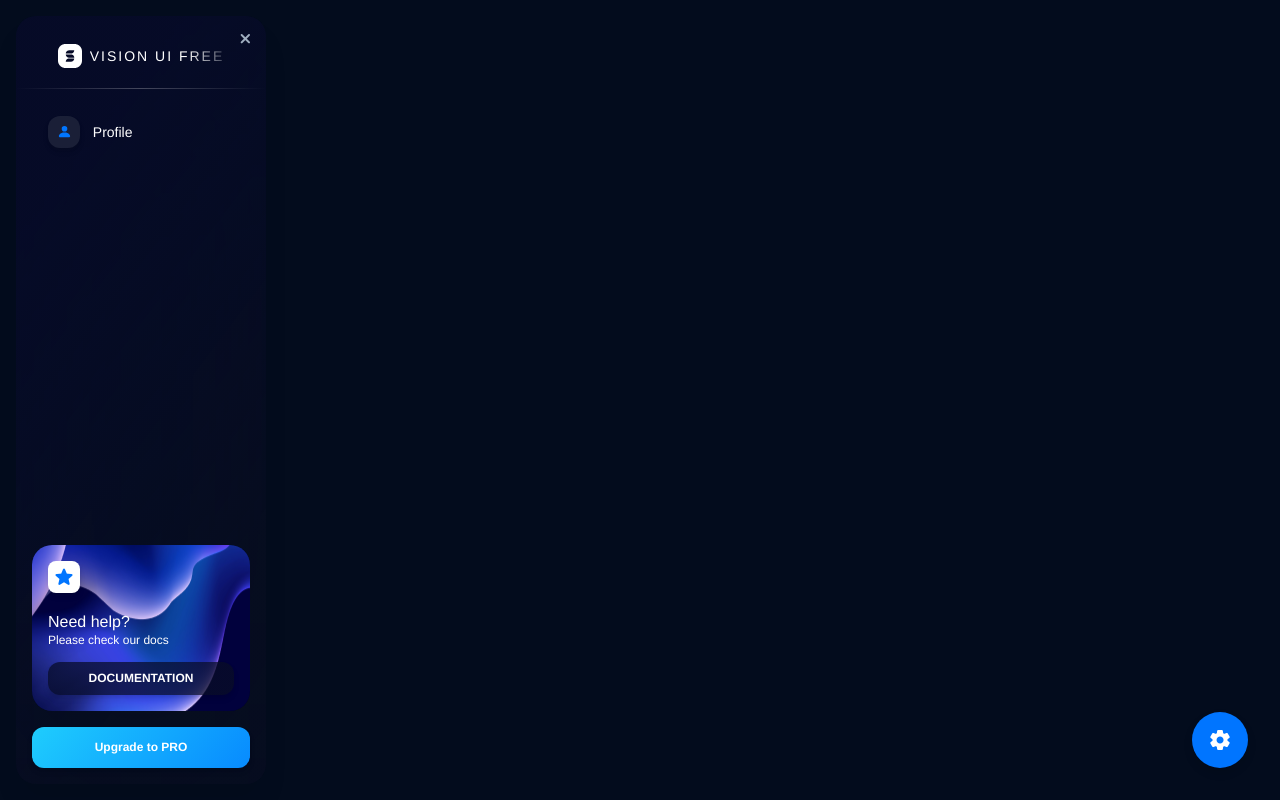
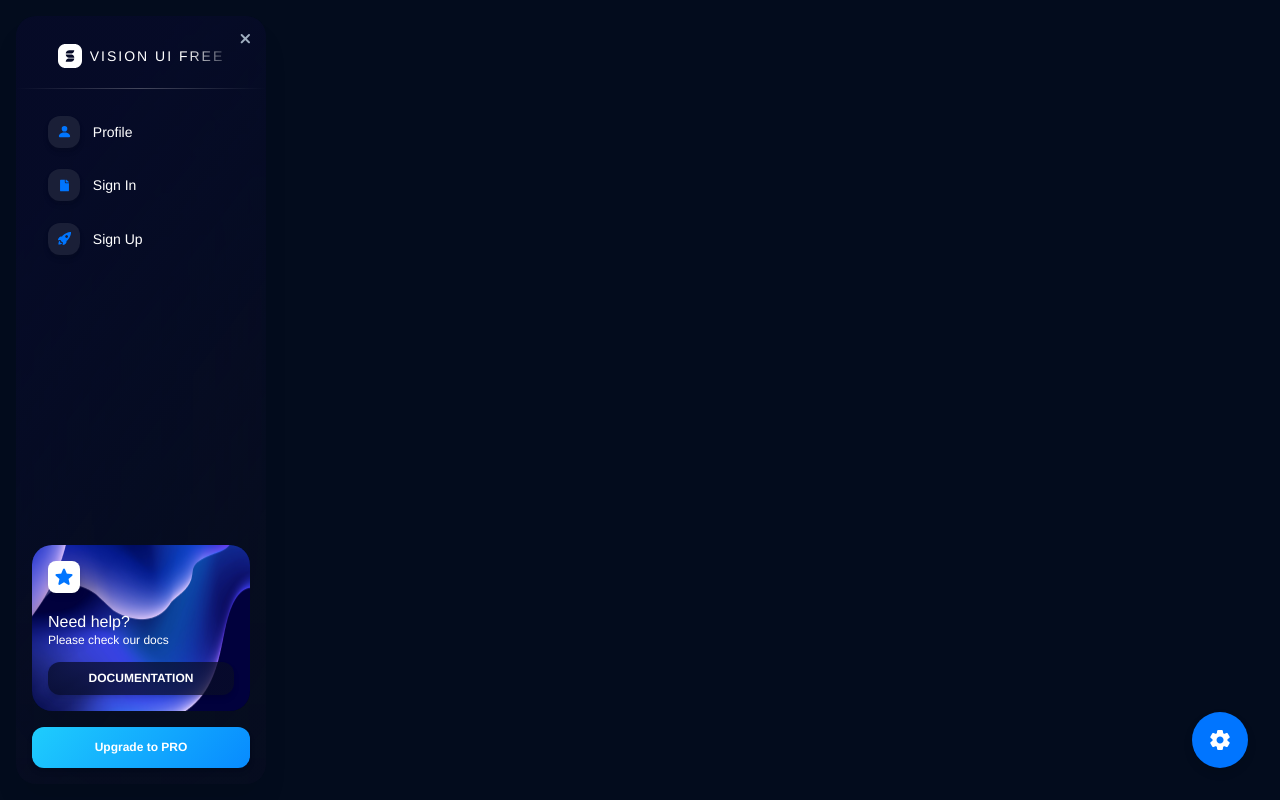
Before and after one commit to chulanpro5/hcmuwus_personalized_learning, a React (Create React App) app: page /dashboard in a window 1280 px wide. Built offline with nearby package versions, Linux system fonts and the light colour scheme; a small style sheet from the web is missing.

Commit message:
add: google oauth integration

```diff
--- a/package.json
+++ b/package.json
@@ -32,6 +32,7 @@
 		"apexcharts": "^3.30.0",
 		"chroma-js": "2.1.2",
 		"eslint": "^7.11.0",
+		"jwt-decode": "^3.1.2",
 		"prop-types": "15.7.2",
 		"react": "17.0.2",
 		"react-apexcharts": "^1.4.0",
@@ -49,8 +50,8 @@
 		"web-vitals": "1.0.1"
 	},
 	"scripts": {
-		"start": "react-scripts start",
-		"build": "react-scripts build",
+		"start": "react-scripts --openssl-legacy-provider start",
+		"build": "react-scripts --openssl-legacy-provider build",
 		"test": "react-scripts test",
 		"eject": "react-scripts eject",
 		"install:clean": "rm -rf node_modules/ && rm -rf package-lock.json && npm install && npm start"
--- a/public/index.html
+++ b/public/index.html
@@ -41,6 +41,7 @@
       href="https://fonts.googleapis.com/css?family=Material+Icons|Material+Icons+Outlined|Material+Icons+Two+Tone|Material+Icons+Round|Material+Icons+Sharp"
       rel="stylesheet"
     />
+    <script src="https://accounts.google.com/gsi/client" async defer></script>
   </head>
 
   <body>
--- a/src/layouts/authentication/sign-up/index.js
+++ b/src/layouts/authentication/sign-up/index.js
@@ -16,7 +16,7 @@
 
 */
 
-import { useState } from "react";
+import { useEffect, useState } from "react";
 
 // react-router-dom components
 import { Link } from "react-router-dom";
@@ -49,10 +49,36 @@ import CoverLayout from "layouts/authentication/components/CoverLayout";
 // Images
 import bgSignIn from "assets/images/signUpImage.png";
 
+import jwt_decode from "jwt-decode"
+
 function SignIn() {
+  const [user, setUser] = useState({});
   const [rememberMe, setRememberMe] = useState(true);
 
   const handleSetRememberMe = () => setRememberMe(!rememberMe);
+
+  const handleCallbackResponse = (res) => {
+    console.log("Encoded JWT ID Token: " + res.credential);
+    var userObject = jwt_decode(res.credential)
+    setUser(userObject)
+    console.log(userObject)
+    document.getElementById("signinDiv").hidden = true
+  }
+  const handleSignOut = () => {
+    setUser({});
+    document.getElementById("signinDiv").hidden = false;
+  }
+  useEffect(() => {
+    google.accounts.id.initialize({
+      client_id: "366197597969-qh86apab0humd4326ooo4pok0aeifrkh.apps.googleusercontent.com",
+      callback: handleCallbackResponse
+    })
+
+    google.accounts.id.renderButton(
+      document.getElementById("signinDiv"),
+      { theme: "outline", size: "large"}
+    )
+  }, [])
 
   return (
     <CoverLayout
@@ -85,7 +111,7 @@ function SignIn() {
           >
             Register with
           </VuiTypography>
-          <Stack mb="25px" justifyContent="center" alignItems="center" direction="row" spacing={2}>
+          {/* <Stack mb="25px" justifyContent="center" alignItems="center" direction="row" spacing={2}>
             <GradientBorder borderRadius="xl">
               <a href="#">
                 <IconButton
@@ -170,8 +196,8 @@ function SignIn() {
                 </IconButton>
               </a>
             </GradientBorder>
-          </Stack>
-          <VuiTypography
+          </Stack> */}
+          {/* <VuiTypography
             color="text"
             fontWeight="bold"
             textAlign="center"
@@ -253,7 +279,9 @@ function SignIn() {
                 })}
               />
             </GradientBorder>
-          </VuiBox>
+          </VuiBox> */}
+          <div id="signinDiv"></div>
+          {user && (<p>{user.name}</p>)}
           <VuiBox display="flex" alignItems="center">
             <VuiSwitch color="info" checked={rememberMe} onChange={handleSetRememberMe} />
             <VuiTypography
@@ -267,8 +295,8 @@ function SignIn() {
             </VuiTypography>
           </VuiBox>
           <VuiBox mt={4} mb={1}>
-            <VuiButton color="info" fullWidth>
-              SIGN UP
+            <VuiButton color="info" fullWidth onClick={handleSignOut}>
+              {user ? "SIGN OUT" : "SIGN UP"}
             </VuiButton>
           </VuiBox>
           <VuiBox mt={3} textAlign="center">
--- a/src/routes.js
+++ b/src/routes.js
@@ -99,26 +99,25 @@ const routes = [
     icon: <BsFillPersonFill size="15px" color="inherit" />,
     component: Profile,
     noCollapse: true,
-  }
-  // },
-  // {
-  //   type: "collapse",
-  //   name: "Sign In",
-  //   key: "sign-in",
-  //   route: "/authentication/sign-in",
-  //   icon: <IoIosDocument size="15px" color="inherit" />,
-  //   component: SignIn,
-  //   noCollapse: true,
-  // },
-  // {
-  //   type: "collapse",
-  //   name: "Sign Up",
-  //   key: "sign-up",
-  //   route: "/authentication/sign-up",
-  //   icon: <IoRocketSharp size="15px" color="inherit" />,
-  //   component: SignUp,
-  //   noCollapse: true,
-  // },
+  },
+  {
+    type: "collapse",
+    name: "Sign In",
+    key: "sign-in",
+    route: "/authentication/sign-in",
+    icon: <IoIosDocument size="15px" color="inherit" />,
+    component: SignIn,
+    noCollapse: true,
+  },
+  {
+    type: "collapse",
+    name: "Sign Up",
+    key: "sign-up",
+    route: "/authentication/sign-up",
+    icon: <IoRocketSharp size="15px" color="inherit" />,
+    component: SignUp,
+    noCollapse: true,
+  },
 ];
 
 export default routes;
```
